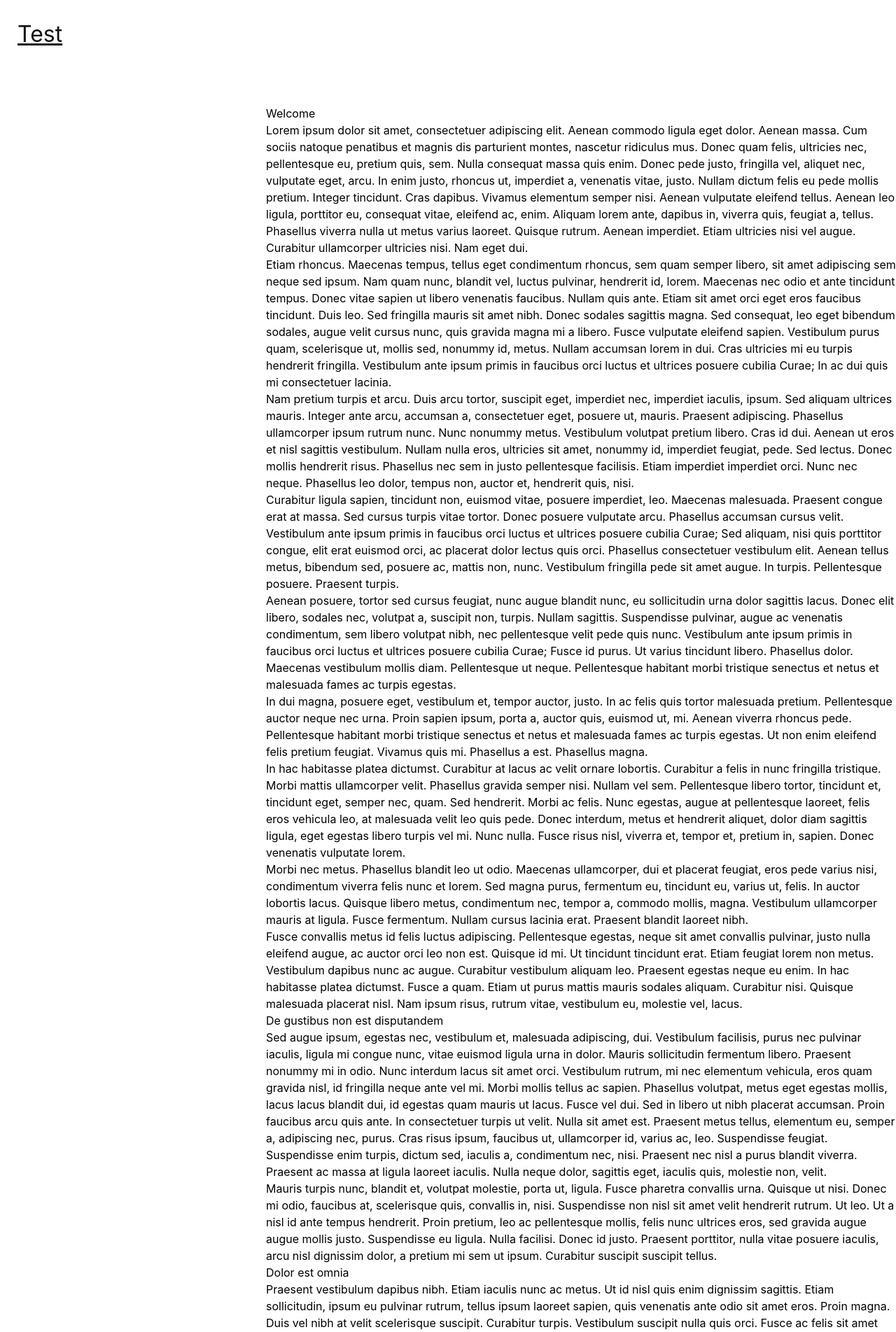
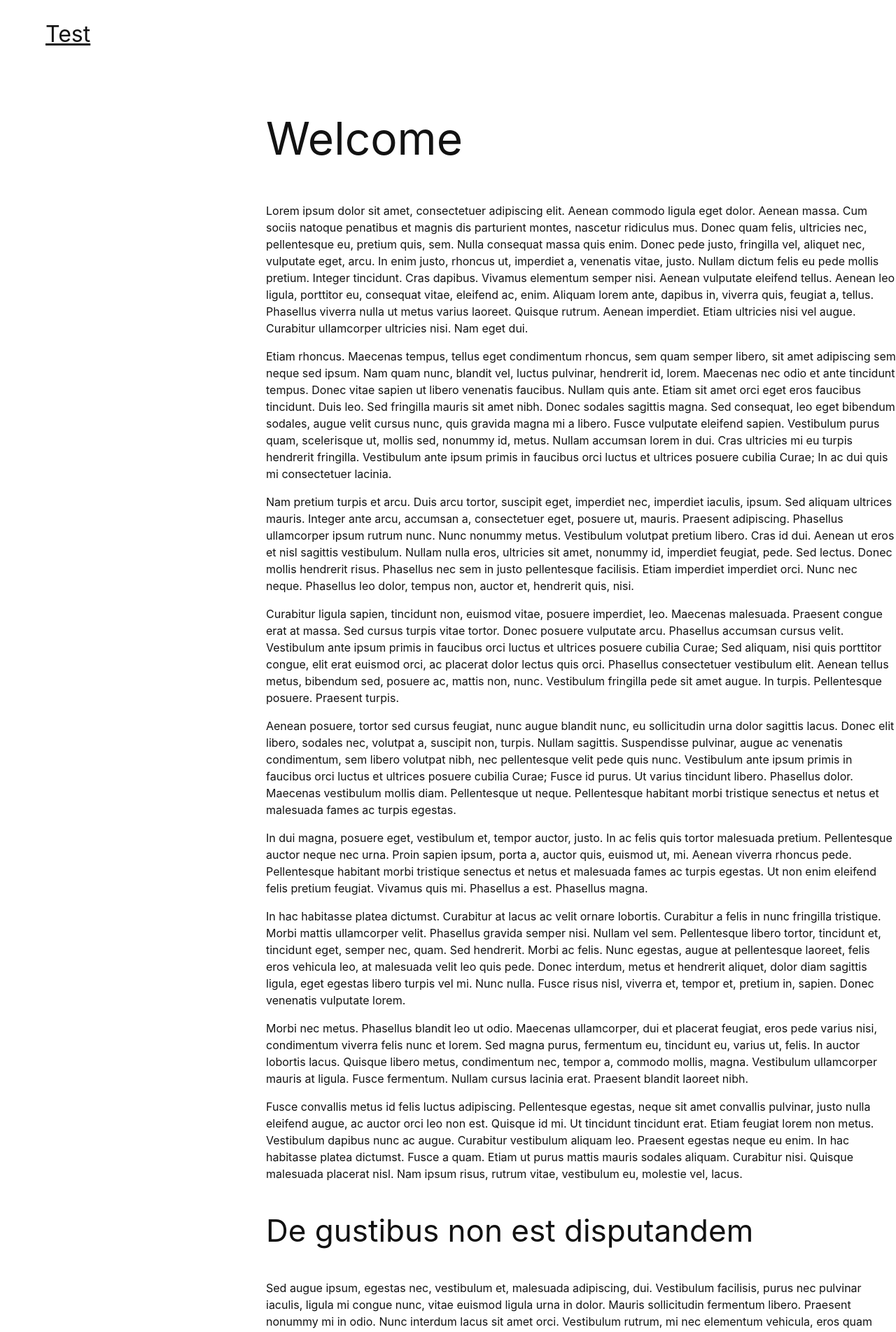
Before and after one commit to superpuffin/site, a Jekyll site: the page built from index.md, in a window 1280 px wide. Shown: the top 1903 px of the page at 70% size. Built offline with Jekyll 4.4.1, drawn with Linux system fonts in a browser that asks for light colours.

Commit message:
Change styles

```diff
--- a/_layouts/default.html
+++ b/_layouts/default.html
@@ -1,9 +1,9 @@
 {% include head.html %}
 {% include nav.html %}
-<!-- <div class="bg"> -->
+<div class="bg">
     <div class="container">
         <div class="content">
 {{ content }}
         </div>
     </div>
-<!-- </div> -->
+</div>
--- a/_sass/includes/_layout.scss
+++ b/_sass/includes/_layout.scss
@@ -28,29 +28,47 @@
 }
 
 // .bg {
-//     margin-left: $sidebar_width;
+//     margi    n-left: $sidebar_width;
 //     height: 100vh;
 //     background-position: center;
 // }
+
+.bg {
+    margin-left: $sidebar_width;
+    height: 100vh;
+    background: $bgcolor;
+    background-position: center;
+
 
     .container {
         overflow-y: auto;
         height: 100%;
         margin: 0 auto;
-
-    &::before {
-        content:'';
-        position: absolute;
-        display: block;
-        margin-left: $sidebar_width;
-        height: 100vh;
-        background-position: center;
-        background-color: aqua;
-        background-image: linear-gradient(Tomato, hotpink)
-    }
     }
 
     .content {
         margin-top: 150px;
         margin-left: 30px;
+        color: $textcolor;
+
+        h1 {
+            font-weight: 400;
+            font-size: 4rem;
         }
+
+        h2 {
+            font-weight: 400;
+            font-size: 2.75rem;
+        }
+
+        h3 {
+            font-weight: 300;
+            font-size: 2.5rem;
+        }
+
+        h4 {
+            font-weight: 300;
+            font-size: 2rem;
+        }
+    }
+}
--- a/_sass/includes/_reset.scss
+++ b/_sass/includes/_reset.scss
@@ -32,9 +32,6 @@
 footer, header, hgroup, menu, nav, section {
 	display: block;
 }
-body {
-	line-height: 1;
-}
 ol, ul {
 	list-style: none;
 }
--- a/_sass/includes/_vars.scss
+++ b/_sass/includes/_vars.scss
@@ -1,11 +1,20 @@
-// Colors
+// Set text color, depending on bg color
+@function set-text-color($color) {
+    @if (lightness($color) > 50) {
+      @return #121212; // Lighter backgorund, return dark color
+    } @else {
+      @return #ffffff; // Darker background, return light color
+    }
+  }
+
+//   Set Colors
 $bgcolor: #fff;
-$textcolor: #121212;
+$textcolor: set-text-color($bgcolor);
 // $sidebarbg: #000;
 // $sidebarbgi: linear-gradient(to bottom, #323232, #0e0e0e);
 $sidebarbg: #fff;
 $sidebarbgi: none;
-$sidebar_text: #121212;
+$sidebar_text: set-text-color($sidebarbg);
 
 // Typing
 $fontfam: -apple-system,BlinkMacSystemFont,"Segoe UI","Roboto","Oxygen","Ubuntu","Cantarell","Fira Sans","Droid Sans","Helvetica Neue",Arial,sans-serif;
--- a/_sass/yb.scss
+++ b/_sass/yb.scss
@@ -1,5 +1,5 @@
 // Import all includes
 
-@import "includes/reset.scss";
+// @import "includes/reset.scss";
 @import "includes/vars.scss";
 @import "includes/layout.scss";
```
Lines whose indentation alone changed are shown as unchanged.
